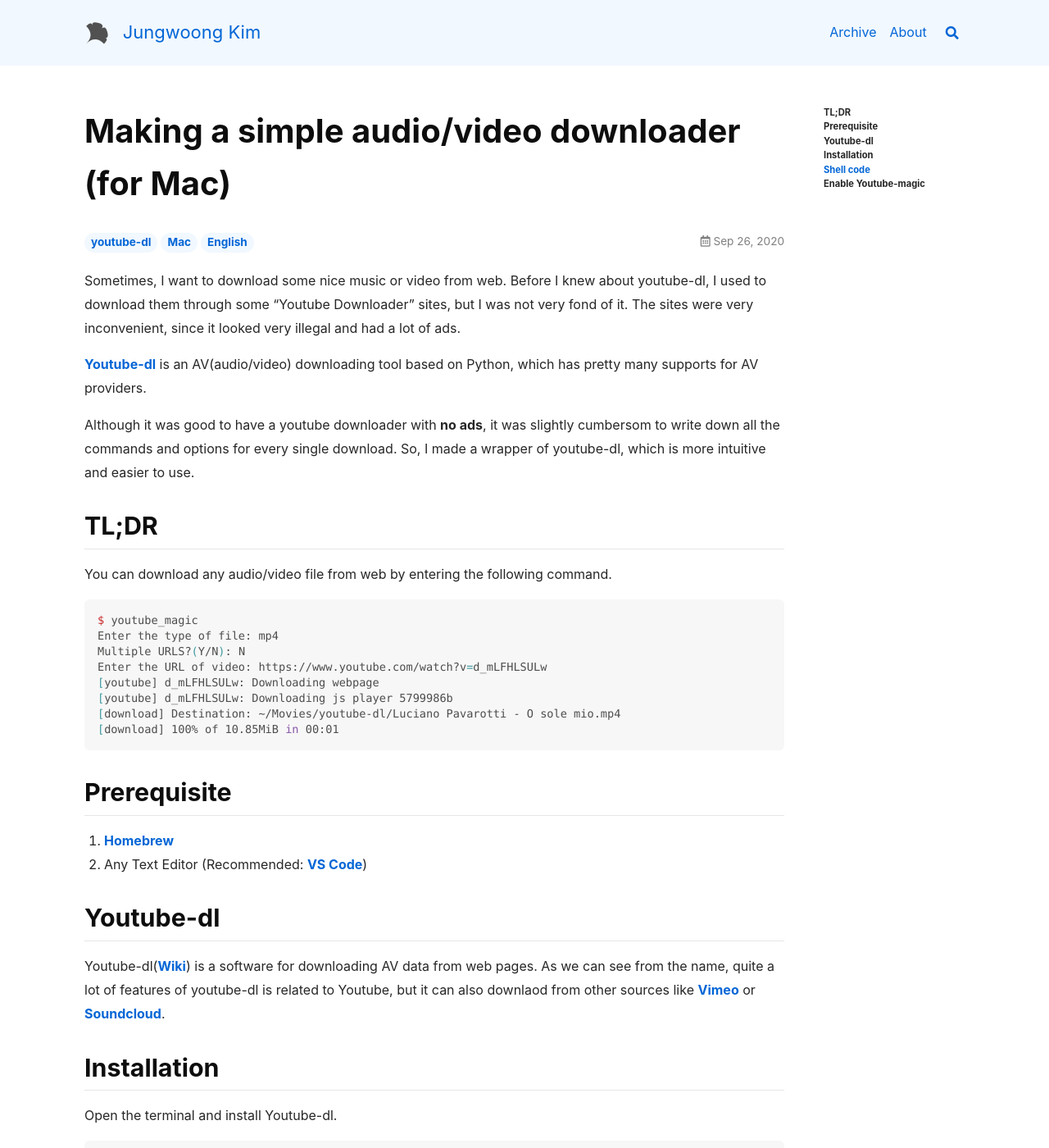
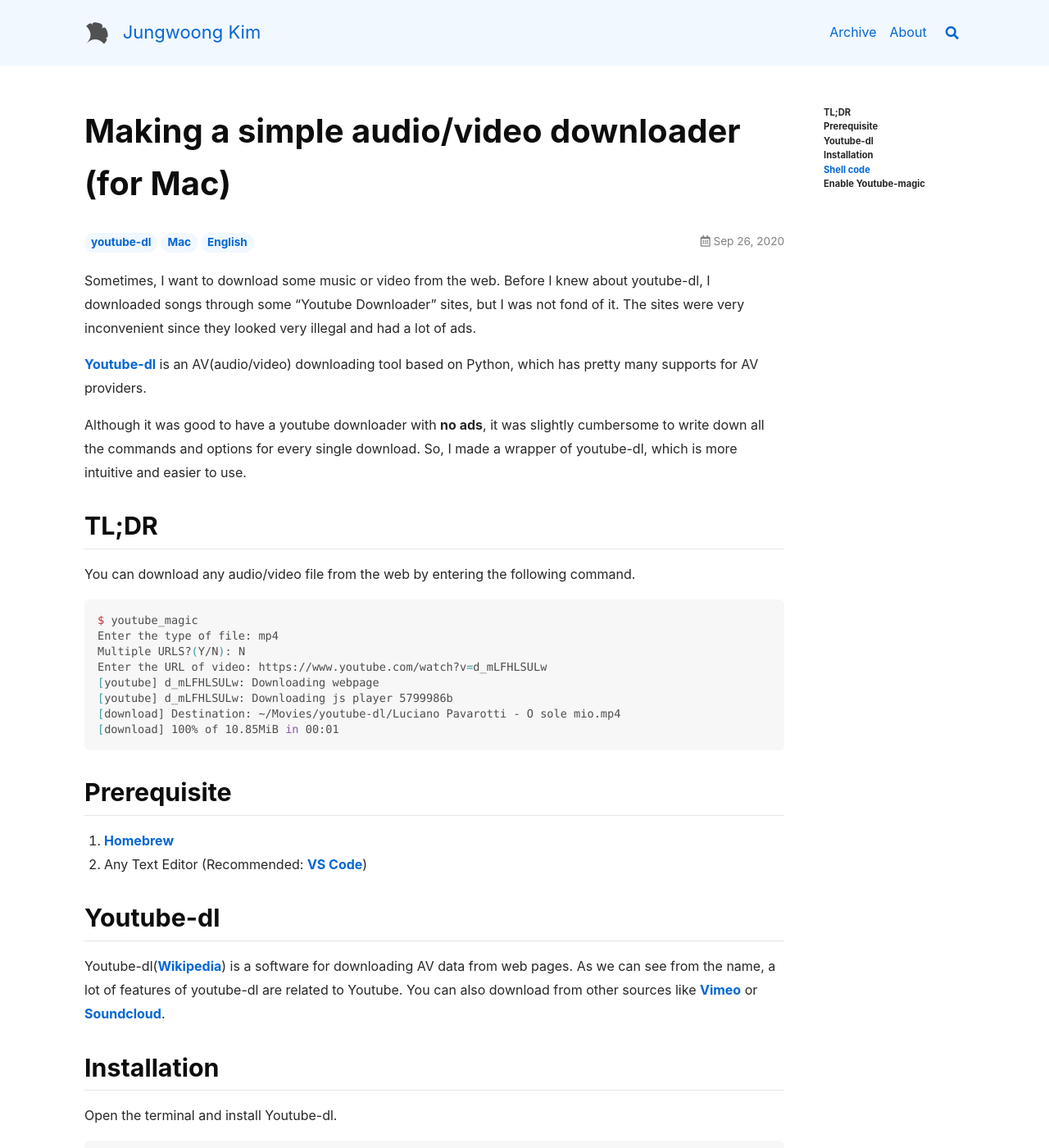
Before and after one commit to dk040106/blog.jungwoong.kim, a Jekyll site: the page built from _posts/2020-09-26-ytdl-en.md, in a window 1280 px wide and 1400 px high. Shown: the whole window at 82% size. Built offline with Jekyll 4.4.1, drawn with Linux system fonts in a browser that asks for light colours; nearby versions of some CDN libraries; comment, search, counter and statistics services are not loaded; some of the changed text lies outside the part shown.

Commit message:
fix typos

````diff
--- a/_posts/2020-09-26-ytdl-en.md
+++ b/_posts/2020-09-26-ytdl-en.md
@@ -8,15 +8,15 @@ tags:
 key: youtube-dl-en
 ---
 
-Sometimes, I want to download some nice music or video from web. Before I knew about youtube-dl, I used to download them through some "Youtube Downloader" sites, but I was not very fond of it. The sites were very inconvenient, since it looked very illegal and had a lot of ads.
+Sometimes, I want to download some music or video from the web. Before I knew about youtube-dl, I downloaded songs through some "Youtube Downloader" sites, but I was not fond of it. The sites were very inconvenient since they looked very illegal and had a lot of ads.
 
 [Youtube-dl](https://youtube-dl.org) is an AV(audio/video) downloading tool based on Python, which has pretty many supports for AV providers.
 
-Although it was good to have a youtube downloader with **no ads**, it was slightly cumbersom to write down all the commands and options for every single download. So, I made a wrapper of youtube-dl, which is more intuitive and easier to use.
+Although it was good to have a youtube downloader with **no ads**, it was slightly cumbersome to write down all the commands and options for every single download. So, I made a wrapper of youtube-dl, which is more intuitive and easier to use.
 
 ## TL;DR
 
-You can download any audio/video file from web by entering the following command.
+You can download any audio/video file from the web by entering the following command.
 
 ```zsh
 $ youtube_magic
@@ -36,7 +36,7 @@ Enter the URL of video: https://www.youtube.com/watch?v=d_mLFHLSULw
 
 ## Youtube-dl
 
-Youtube-dl([Wiki](https://en.wikipedia.org/wiki/Youtube-dl)) is a software for downloading AV data from web pages. As we can see from the name, quite a lot of features of youtube-dl is related to Youtube, but it can also downlaod from other sources like [Vimeo](https://vimeo.com) or [Soundcloud](https://soundcloud.com).
+Youtube-dl([Wikipedia](https://en.wikipedia.org/wiki/Youtube-dl)) is a software for downloading AV data from web pages. As we can see from the name, a lot of features of youtube-dl are related to Youtube. You can also download from other sources like [Vimeo](https://vimeo.com) or [Soundcloud](https://soundcloud.com).
 
 ## Installation
 
@@ -85,9 +85,9 @@ Save this file at where you want, with .sh extension. (I saved at ~/.custom_comm
 
 ## Enable Youtube-magic
 
-The code we wrote just before cannot be found by terminal automatically, so we need a mechanism to find and enable it. A simple was is to enable when the terminal starts up.
+The code we wrote just before cannot be found by the terminal automatically, so we need a mechanism to find and enable it. A simple was is to enable when the terminal starts up.
 
-Currently, MacOS is using zsh as a defalut terminal, and ~/.zshrc saves the code that is executed when the terminal starts.
+Currently, macOS is using zsh as a default terminal, and ~/.zshrc saves the code that is executed when the terminal starts.
 
 Open up ~/.zshrc and write the code below.
 
````
Also changed, not shown: _posts/2021-04-18-wipy.md (+6 -6 lines), .ideas/2021-04-24-pyoserrorhandle.md (deleted), README.md.
